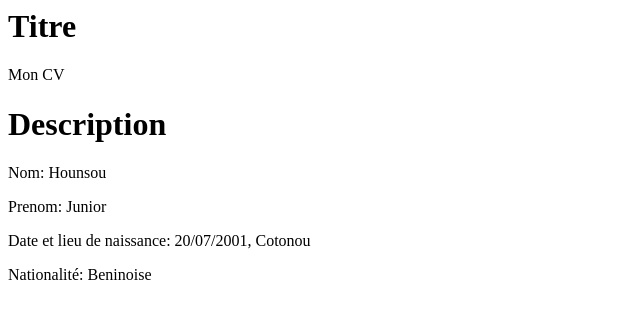
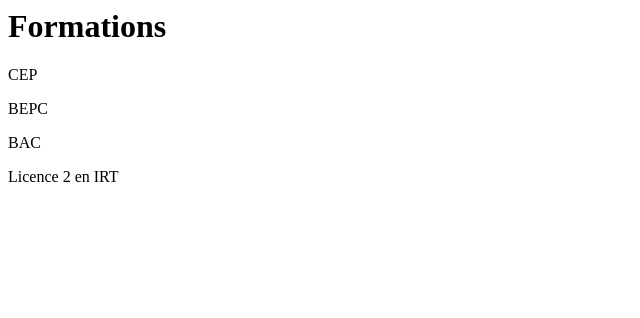
Before and after one commit to Hounsoujunior/-git-mon-cv, a plain HTML site: page index.html in a window 1280 px wide. Shown: the whole page, without its empty margins (0-640 px from the left). Drawn offline with Linux system fonts and the light colour scheme.

Commit message:
mise en place de la section formations

```diff
--- a/index.html
+++ b/index.html
@@ -8,15 +8,11 @@
 </head>
 <body>
     <div>
-        <h1>Titre</h1>
-        <p>Mon CV</p>
-    </div>
-
-        <h1>Description</h1>
-        <p>Nom: Hounsou</p>
-        <p>Prenom: Junior</p>
-        <p>Date et lieu de naissance: 20/07/2001, Cotonou</p>
-        <p>Nationalité: Beninoise</p>
+        <h1>Formations</h1>
+        <p>CEP</p>
+        <p>BEPC</p>
+        <p>BAC</p>
+        <p>Licence 2 en IRT</p>
 
     </div>
 </body>
```
